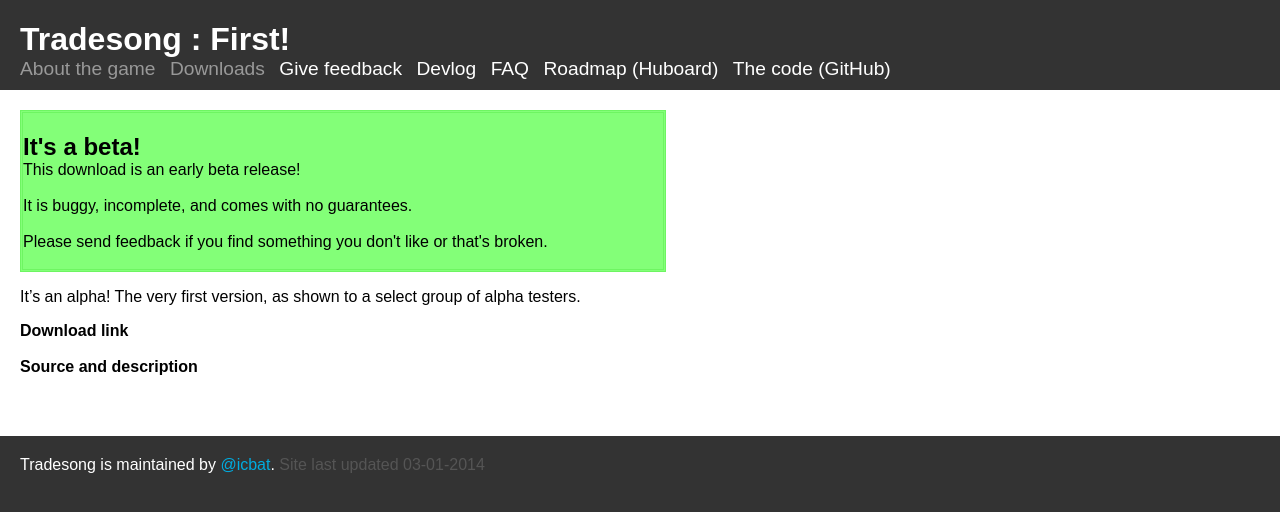
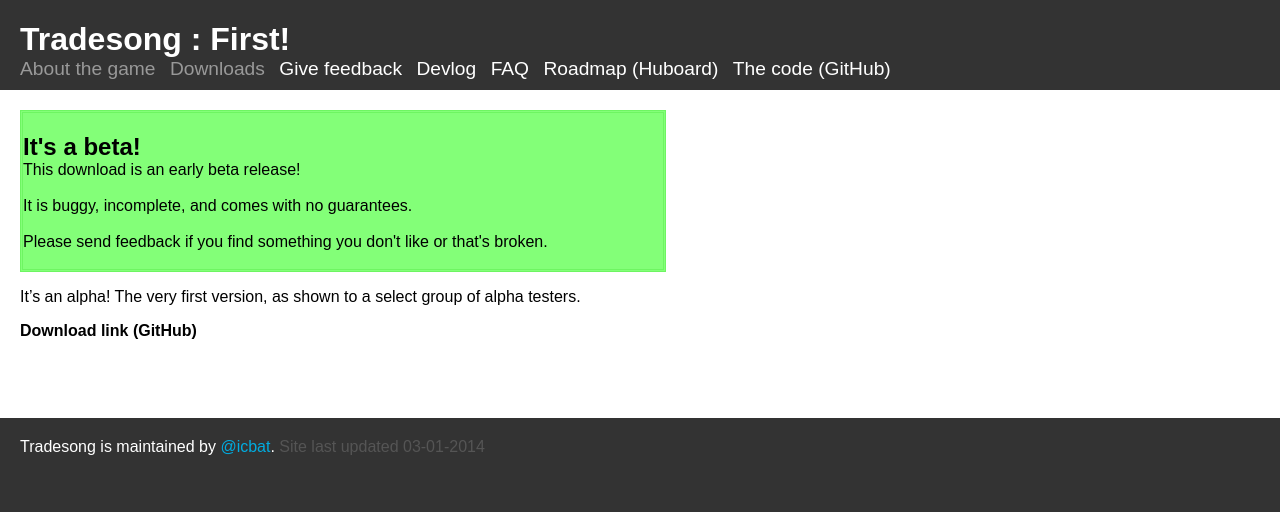
Before and after one commit to icbat/tradesong, a Jekyll site: the page built from _posts/2014-3-1-alpha-1.md, in a window 1280 px wide. Shown: the top 512 px of the page. Built offline with Jekyll 4.4.1, drawn with Linux system fonts in a browser that asks for light colours.

Commit message:
Changing formatting a bit

```diff
--- a/_layouts/downloadPage.html
+++ b/_layouts/downloadPage.html
@@ -6,9 +6,7 @@
 	{{content}}
 	{% if page.downloadLink != null %}
 
-	<a href="{{page.downloadLink}}/Tradesong.jar">Download link</a><br/><br/>
-
-	<a href="{{page.downloadLink}}">Source and description</a>
+	<a href="{{page.downloadLink}}">Download link (GitHub)</a><br/><br/>
 
 	{% endif %}
 </div>
```
